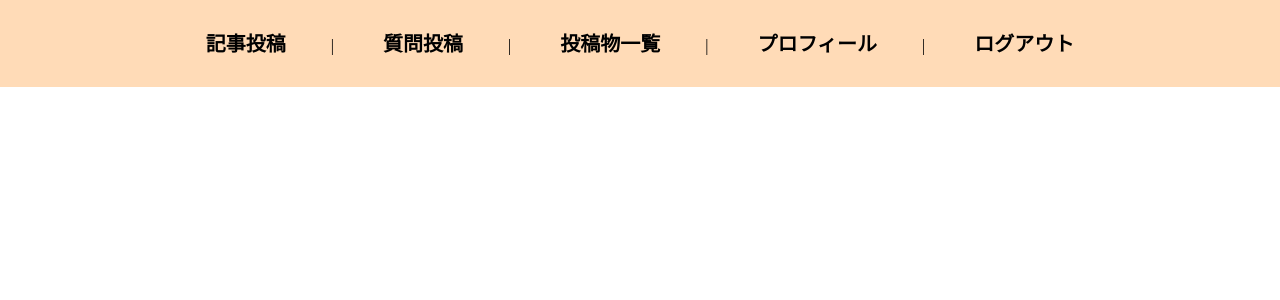
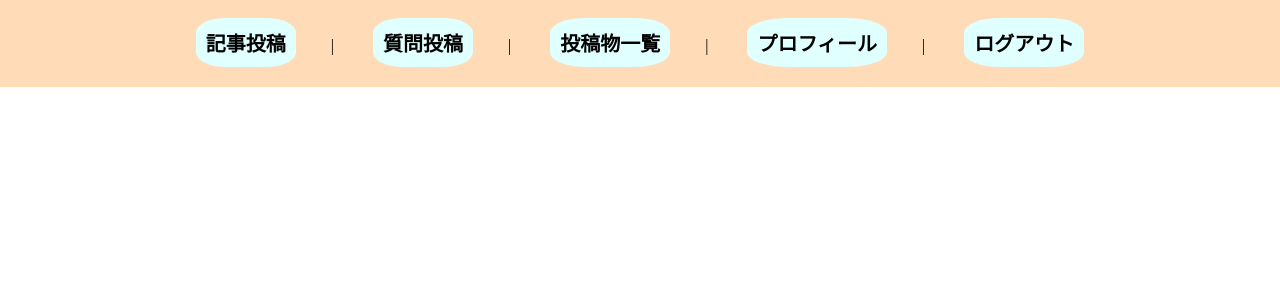
Before and after one commit to Suzumy/PBL1, a PHP site: page /header.php in a window 1280 px wide. Shown: the top 300 px of the page. Run offline with PHP 8.4, Linux system fonts and the light colour scheme; the visitor is signed in with stand-in values (Sample User, id 1).

Commit message:
ヘッダーボタンのデザイン変更

```diff
--- a/css/header.css
+++ b/css/header.css
@@ -29,6 +29,8 @@
     padding: 10px 10px;
     font-size: 20px;
     cursor: pointer;
+    background-color: #e0ffff;
+    border-radius: 30%;
 }
 
 @keyframes header_button {
```
